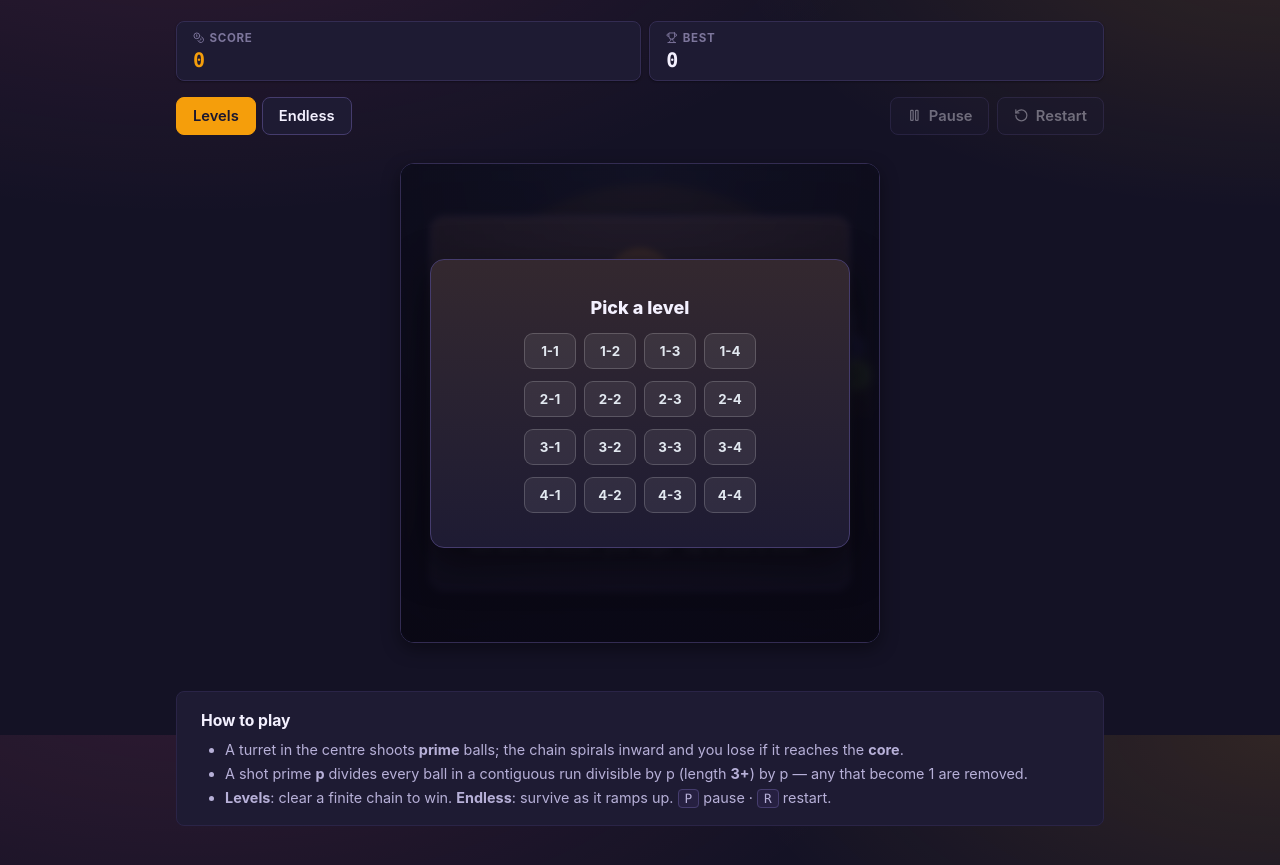
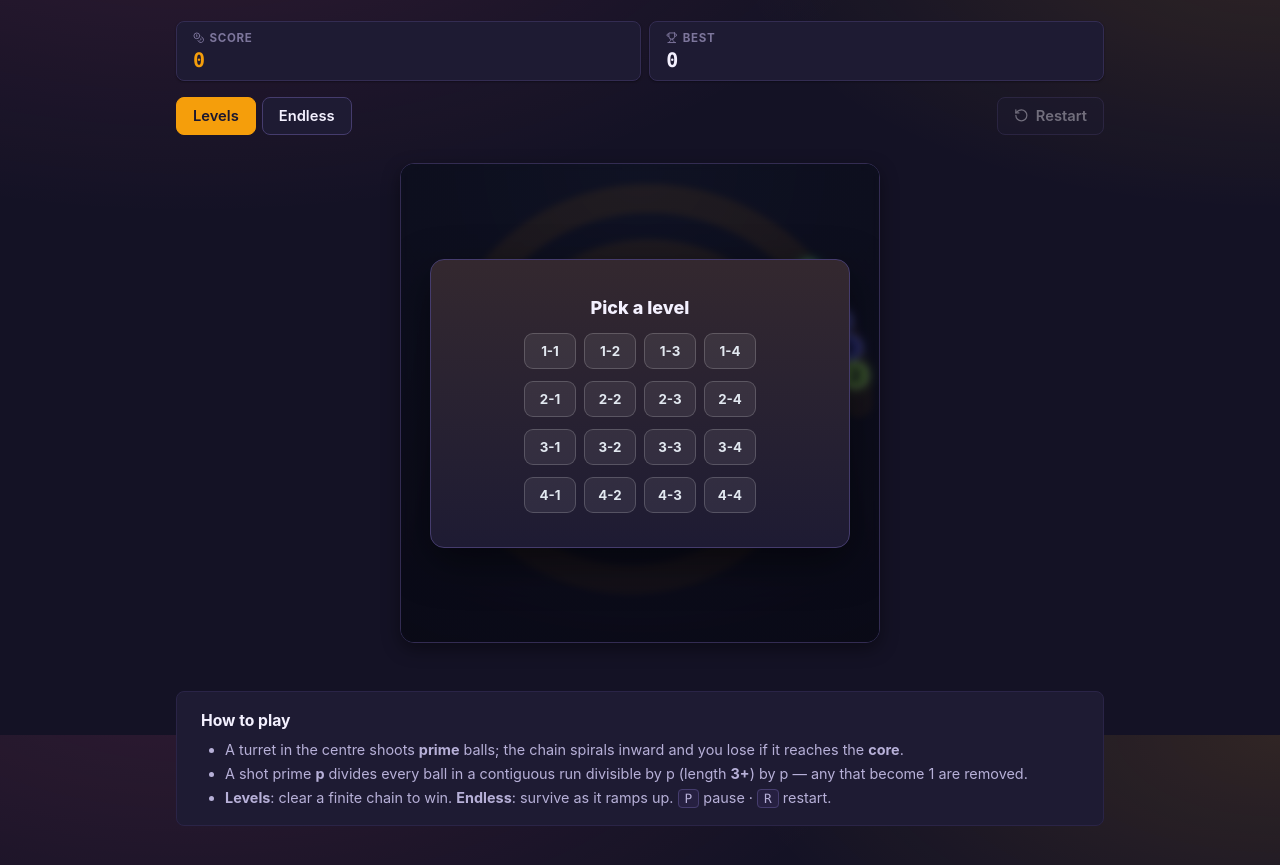
Before and after one commit to boshow88/gamebox, a plain HTML site: page games/prime-zuma.html in a window 1280 px wide. Shown: the part 65-930 px from the top of the page. Drawn offline with Linux system fonts and the light colour scheme.

Commit message:
Prime Zuma: hide the now-unused shell ready/over overlay (panel drives selection); drop pause (its overlay is hidden)

```diff
--- a/games/prime-zuma.html
+++ b/games/prime-zuma.html
@@ -14,6 +14,8 @@
         /* A generous touch zone around the board so taps just outside the circle still aim+fire (no dead zone). */
         .stage-pad { touch-action: none; padding: 12px 12px 24px; }
         .stage-canvas { touch-action: none; width: 100%; height: auto; background: #0a1322; border-radius: 12px; }
+        /* the shell's built-in ready/over overlay is unused here — our #pz-panel drives selection — so hide it */
+        #overlay { display: none !important; }
         /* selection panel (level grid / endless pickers), layered over the board */
         #pz-panel .overlay-card { gap: 8px; max-width: 420px; }
         .pz-title { font-size: 18px; font-weight: 800; margin: 2px 0; }
@@ -62,10 +64,6 @@
             </div>
             <span class="spacer"></span>
             <div class="control-actions">
-                <button class="btn" id="pause-btn" type="button" disabled>
-                    <span data-icon="pause" aria-hidden="true"></span>
-                    <span data-role="pause-label" data-i18n="pause">Pause</span>
-                </button>
                 <button class="btn" id="restart-btn" type="button" disabled>
                     <span data-icon="rotate-ccw" aria-hidden="true"></span>
                     <span data-i18n="restart">Restart</span>
--- a/js/games/prime-zuma.js
+++ b/js/games/prime-zuma.js
@@ -444,6 +444,7 @@
             update: update, render: render,
             reset: newGame,
             restartToReady: true,
+            canPause: function () { return false; },     // no pause: the shell overlay it would use is hidden here
             onGameOver: function (result) { lastResult = { win: !!(result && result.win), score: result ? result.score : score }; showPanel(); },
             overlayContent: function (state) {
                 if (state === 'idle') return { badge: 'coins', title: t('pzReady'), message: t('pzIntro'), button: t('play'), hint: t('pzStartHintHtml') };
```
